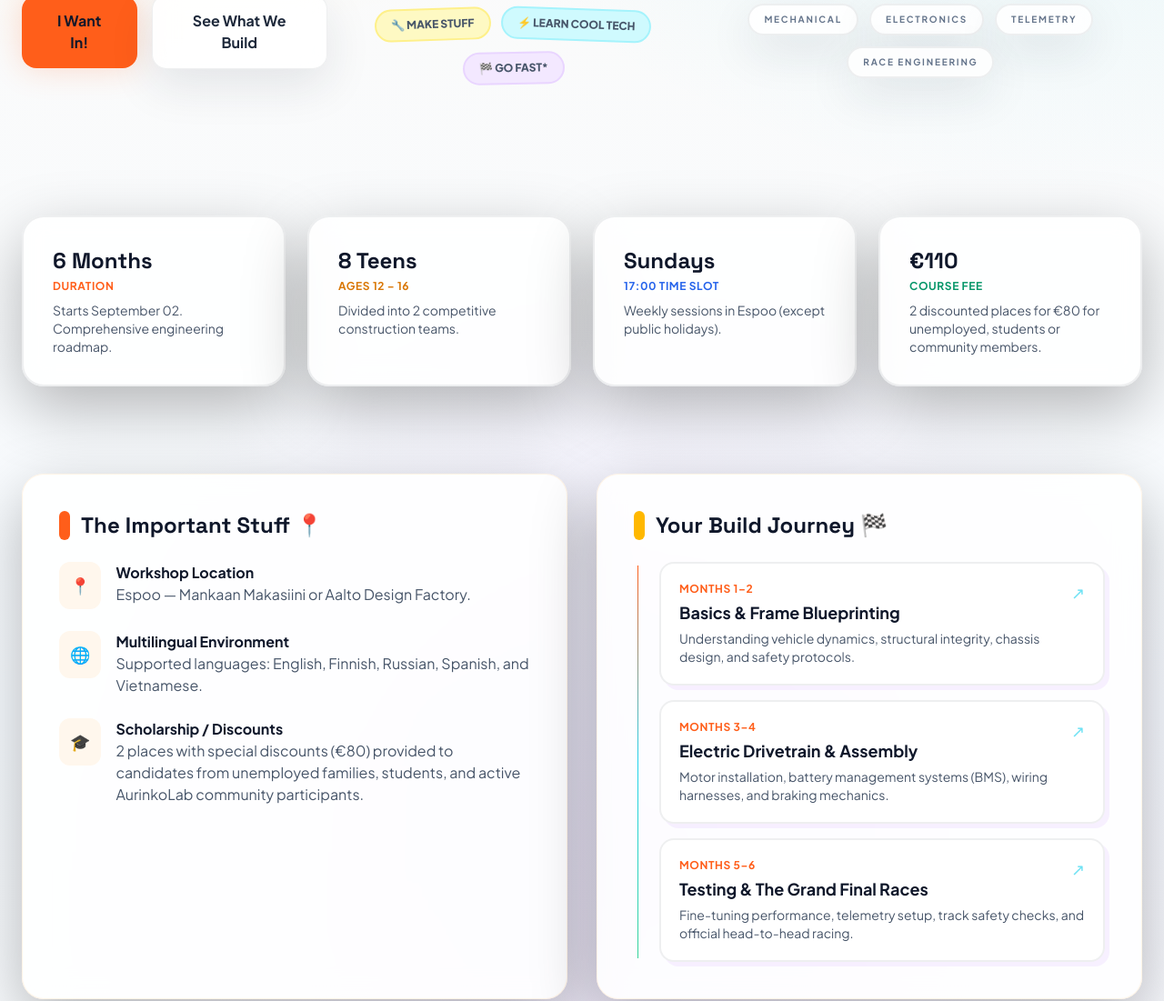
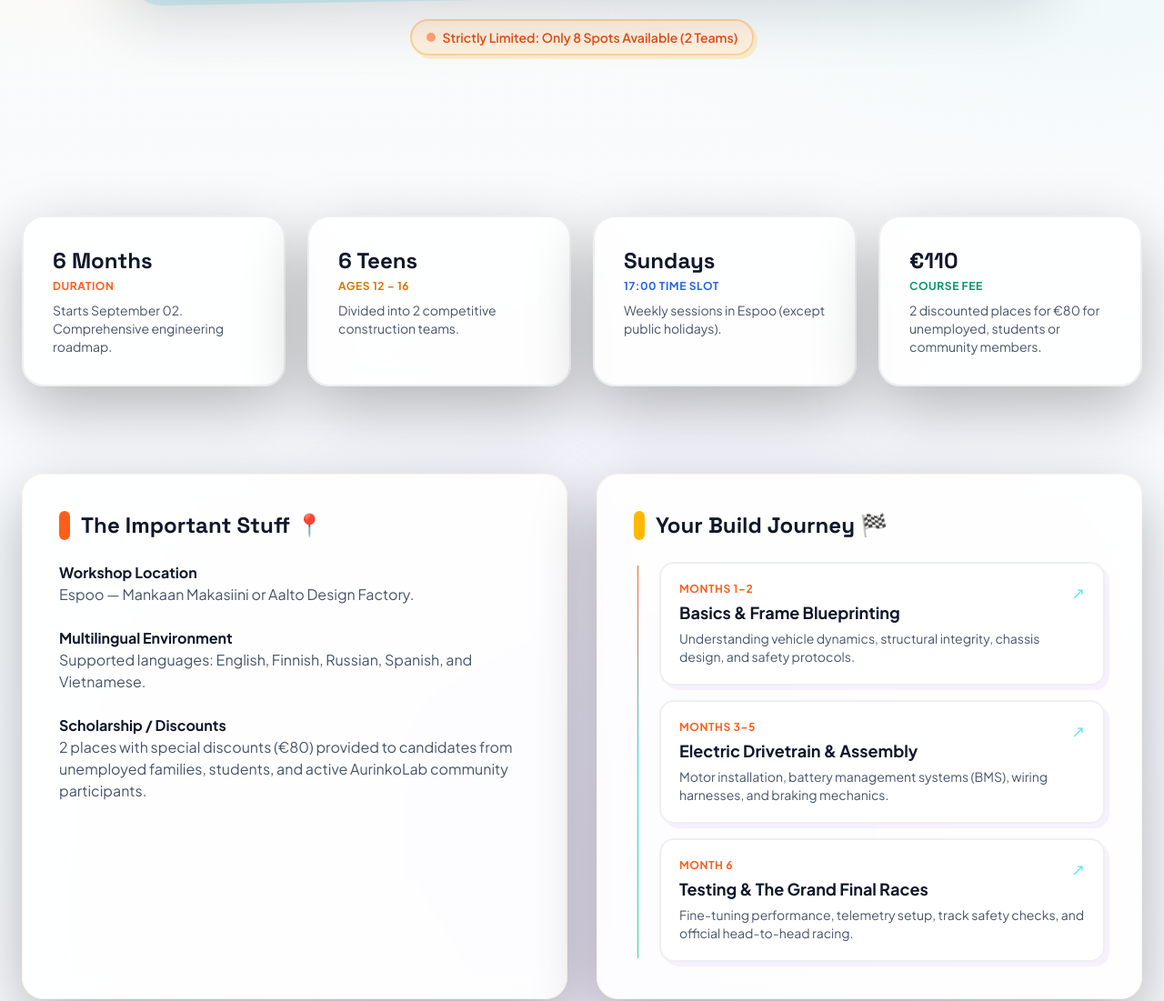
Before and after one commit to AurinkoLab/project, a plain HTML site: page index.html in a window 1280 px wide. Shown: the part 1203-2304 px from the top of the page at 91% size. Drawn offline with nearby package versions, Linux system fonts and the light colour scheme.

Commit message:
new design

```diff
--- a/index.html
+++ b/index.html
@@ -300,22 +300,16 @@
         </div>
     </nav>
 
+
+
     <section class="pt-16 pb-24 px-6 max-w-7xl mx-auto text-center relative overflow-hidden">
+
+
         <div class="hero-glow -top-24 -left-28"></div>
         <div class="hero-glow top-1/3 -right-40 opacity-50"></div>
         <div class="relative z-10">
 
-        <div class="mt-12 max-w-5xl mx-auto rounded-[2rem] overflow-hidden card-shadow hero-image">
-            <img src="./src/gokartsmain.png" alt="AurinkoLab Electric Go-Kart Construction" class="w-full h-auto object-cover opacity-90 hover:opacity-100 transition-opacity duration-700">
-        </div>
-
-        <div class="grid-label mb-5">🏁 AURINKOLAB // BUILD • TEST • RACE</div>
-        <div class="inline-flex items-center gap-2 px-4 py-2 rounded-full eyebrow text-xs md:text-sm font-semibold mb-8">
-            <span class="w-2.5 h-2.5 rounded-full bg-aurinko-orange badge-pulse"></span>
-            Strictly Limited: Only 8 Spots Available (2 Teams)
-        </div>
-
-        <h1 class="heading-font text-4xl sm:text-5xl md:text-7xl font-extrabold text-slate-900 tracking-tight leading-[1.02] mb-6 neon-text">
+               <h1 class="heading-font text-4xl sm:text-5xl md:text-7xl font-extrabold text-slate-900 tracking-tight leading-[1.02] mb-6 neon-text">
             Build Your Own <span class="text-aurinko-orange">Electric Go-Kart</span><br class="hidden sm:block"> From “Hmm…” to “LET’S RACE!”
         </h1>
 
@@ -340,9 +334,23 @@
                 <span class="glass px-4 py-2 rounded-full">Electronics</span>
                 <span class="glass px-4 py-2 rounded-full">Telemetry</span>
                 <span class="glass px-4 py-2 rounded-full">Race Engineering</span>
-            </div>
+                    </div>
+                </div>
+
+
+        <div class="mt-12 max-w-5xl mx-auto rounded-[2rem] overflow-hidden card-shadow hero-image">
+            <img src="./src/gokartsmain.png" alt="AurinkoLab Electric Go-Kart Construction" class="w-full h-auto object-cover opacity-90 hover:opacity-100 transition-opacity duration-700">
         </div>
+
+        <div class="grid-label mb-5">🏁 AURINKOLAB // BUILD • TEST • RACE</div>
+        <div class="inline-flex items-center gap-2 px-4 py-2 rounded-full eyebrow text-xs md:text-sm font-semibold mb-8">
+            <span class="w-2.5 h-2.5 rounded-full bg-aurinko-orange badge-pulse"></span>
+            Strictly Limited: Only 8 Spots Available (2 Teams)
+        </div>
+
     </section>
+
+
 
     <section id="about" class="py-12 px-6 max-w-7xl mx-auto reveal">
         <div class="grid sm:grid-cols-2 lg:grid-cols-4 gap-6">
@@ -355,7 +363,7 @@
 
             <div class="glass tech-card rounded-3xl p-8 card-shadow">
                 <!-- <div class="w-12 h-12 stat-icon text-amber-400 rounded-2xl flex items-center justify-center font-bold text-xl mb-4">🏎️</div> -->
-                <div class="text-2xl font-bold text-slate-900 heading-font">8 Teens</div>
+                <div class="text-2xl font-bold text-slate-900 heading-font">6 Teens</div>
                 <div class="text-xs uppercase tracking-wider font-bold text-amber-600 mt-1">Ages 12 – 16</div>
                 <p class="text-sm text-slate-600 mt-2">Divided into 2 competitive construction teams.</p>
             </div>
@@ -386,7 +394,7 @@
 
                 <ul class="space-y-6 text-slate-600">
                     <li class="flex items-start gap-4">
-                        <div class="p-3 bg-orange-50 text-aurinko-orange rounded-xl font-bold text-lg">📍</div>
+                        <!-- <div class="p-3 bg-orange-50 text-aurinko-orange rounded-xl font-bold text-lg">📍</div> -->
                         <div>
                             <strong class="block text-slate-900 text-base font-bold">Workshop Location</strong>
                             Espoo — Mankaan Makasiini or Aalto Design Factory.
@@ -394,7 +402,7 @@
                     </li>
 
                     <li class="flex items-start gap-4">
-                        <div class="p-3 bg-orange-50 text-aurinko-orange rounded-xl font-bold text-lg">🌐</div>
+                        <!-- <div class="p-3 bg-orange-50 text-aurinko-orange rounded-xl font-bold text-lg">🌐</div> -->
                         <div>
                             <strong class="block text-slate-900 text-base font-bold">Multilingual Environment</strong>
                             Supported languages: English, Finnish, Russian, Spanish, and Vietnamese.
@@ -402,7 +410,7 @@
                     </li>
 
                     <li class="flex items-start gap-4">
-                        <div class="p-3 bg-orange-50 text-aurinko-orange rounded-xl font-bold text-lg">🎓</div>
+                        <!-- <div class="p-3 bg-orange-50 text-aurinko-orange rounded-xl font-bold text-lg">🎓</div> -->
                         <div>
                             <strong class="block text-slate-900 text-base font-bold">Scholarship / Discounts</strong>
                             2 places with special discounts (€80) provided to candidates from unemployed families, students, and active AurinkoLab community participants.
@@ -425,13 +433,13 @@
                     </div>
 
                     <div class="roadmap-item p-5 rounded-2xl">
-                        <div class="text-xs font-bold text-aurinko-orange uppercase tracking-wider mb-1">Months 3–4</div>
+                        <div class="text-xs font-bold text-aurinko-orange uppercase tracking-wider mb-1">Months 3–5</div>
                         <h3 class="font-bold text-slate-900 text-lg">Electric Drivetrain & Assembly</h3>
                         <p class="text-sm text-slate-600 mt-1">Motor installation, battery management systems (BMS), wiring harnesses, and braking mechanics.</p>
                     </div>
 
                     <div class="roadmap-item p-5 rounded-2xl">
-                        <div class="text-xs font-bold text-aurinko-orange uppercase tracking-wider mb-1">Months 5–6</div>
+                        <div class="text-xs font-bold text-aurinko-orange uppercase tracking-wider mb-1">Month 6</div>
                         <h3 class="font-bold text-slate-900 text-lg">Testing & The Grand Final Races</h3>
                         <p class="text-sm text-slate-600 mt-1">Fine-tuning performance, telemetry setup, track safety checks, and official head-to-head racing.</p>
                     </div>
@@ -528,7 +536,7 @@
                 </div>
 
                 <button type="submit" class="btn-tech w-full bg-aurinko-orange hover:bg-orange-500 text-slate-900 font-bold py-4 rounded-xl shadow-[0_0_35px_rgba(255,94,26,.20)] transition-all text-center text-lg hover:-translate-y-0.5">
-                    SEND IT 🚀
+                    SEND IT
                 </button>
             </form>
         </div>
```
